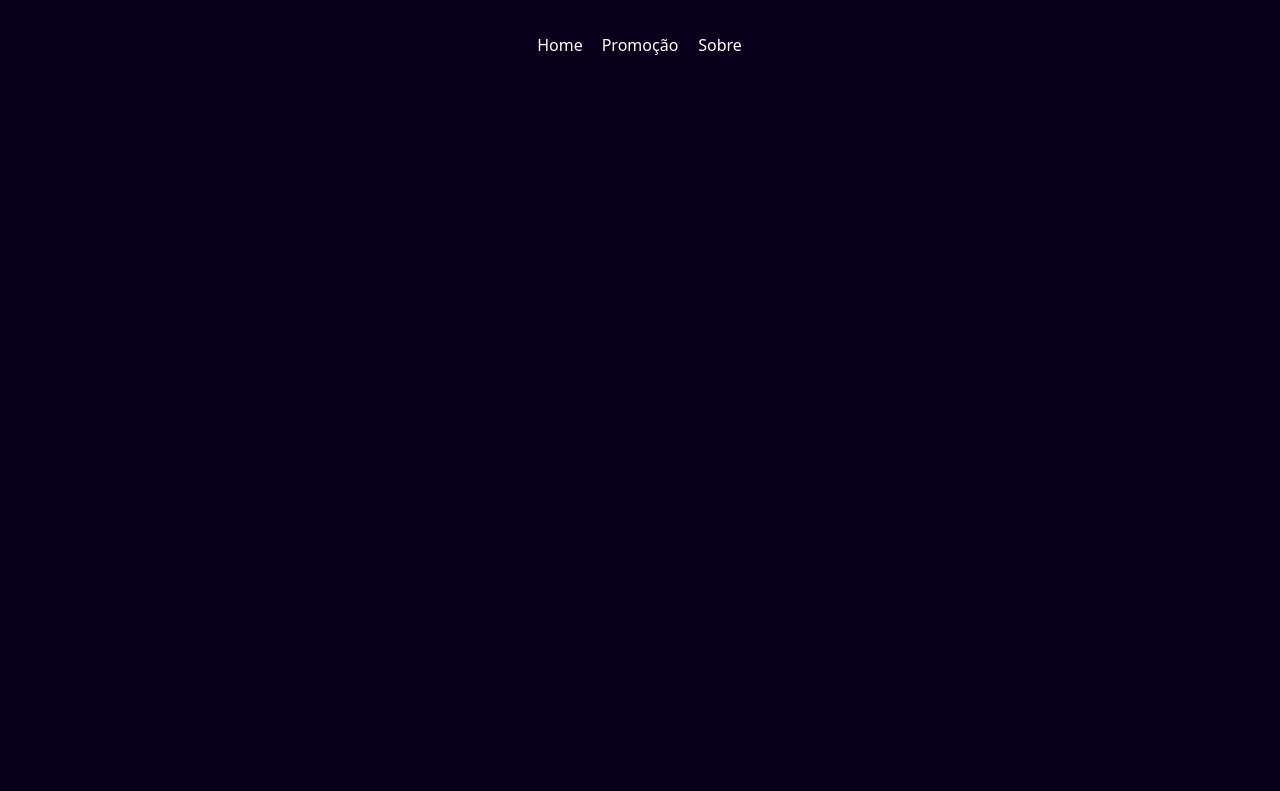
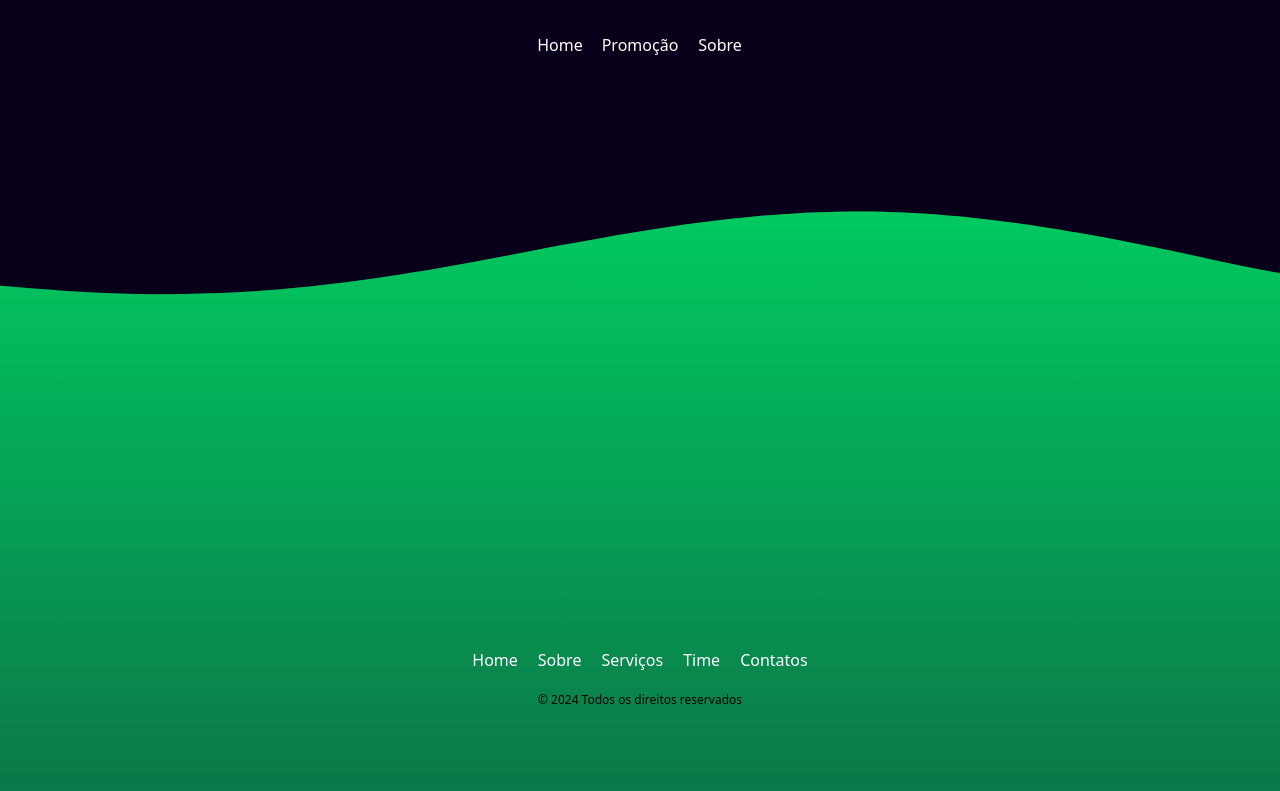
Before and after one commit to FERNANDOIFTO2023/cadastro_e_login-react, a plain HTML site: page index.html in a window 1280 px wide. Drawn offline with Linux system fonts and the light colour scheme.

Commit message:
ondinhas

```diff
--- a/index.html
+++ b/index.html
@@ -24,7 +24,97 @@
         </li>
         <li><a>Sobre</a></li>
       </ul>
+    </nav>
+    <footer>
+      <div class="background">
+        <svg
+          version="1.1"
+          xmlns="http://www.w3.org/2000/svg"
+          xmlns:xlink="http://www.w3.org/1999/xlink"
+          x="0px"
+          y="0px"
+          width="100%"
+          height="100%"
+          viewBox="0 0 1600 900"
+        >
+          <defs>
+            <linearGradient id="bg" x2="0%" y2="100%">
+              <stop
+                offset="0%"
+                style="stop-color:rgb(0, 255, 115, 0.6)"
+              ></stop>
+              <stop
+                offset="100%"
+                style="stop-color: rgba(17, 107, 73, 0.6)"
+              ></stop>
+            </linearGradient>
+            <path
+              id="wave"
+              fill="url(#bg)"
+              d="M-363.852,502.589c0,0,236.988-41.997,505.475,0
+      s371.981,38.998,575.971,0s293.985-39.278,505.474,5.859s493.475,48.368,716.963-4.995v560.106H-363.852V502.589z"
+            />
+          </defs>
+          <g>
+            <use xlink:href="#wave" opacity=".3">
+              <animateTransform
+                attributeName="transform"
+                attributeType="XML"
+                type="translate"
+                dur="8s"
+                calcMode="spline"
+                values="270 230; -334 180; 270 230"
+                keyTimes="0; .5; 1"
+                keySplines="0.42, 0, 0.58, 1.0;0.42, 0, 0.58, 1.0"
+                repeatCount="indefinite"
+              />
+            </use>
+            <use xlink:href="#wave" opacity=".6">
+              <animateTransform
+                attributeName="transform"
+                attributeType="XML"
+                type="translate"
+                dur="6s"
+                calcMode="spline"
+                values="-270 230;243 220;-270 230"
+                keyTimes="0; .6; 1"
+                keySplines="0.42, 0, 0.58, 1.0;0.42, 0, 0.58, 1.0"
+                repeatCount="indefinite"
+              />
+            </use>
+            <use xlink:href="#wave" opacty=".9">
+              <animateTransform
+                attributeName="transform"
+                attributeType="XML"
+                type="translate"
+                dur="4s"
+                calcMode="spline"
+                values="0 230;-140 200;0 230"
+                keyTimes="0; .4; 1"
+                keySplines="0.42, 0, 0.58, 1.0;0.42, 0, 0.58, 1.0"
+                repeatCount="indefinite"
+              />
+            </use>
+          </g>
+        </svg>
+      </div>
 
-    </nav>
+      <section>
+        <ul class="socials">
+          <li><a class="fa-brands fa-facebook"></a></li>
+          <li><a class="fa-brands fa-twitter"></a></li>
+          <li><a class="fa-brands fa-linkedin"></a></li>
+          <li><a class="fa-brands fa-instagram"></a></li>
+        </ul>
+        <ul class="links">
+          <li><a>Home</a></li>
+          <li><a>Sobre</a></li>
+          <li><a>Serviços</a></li>
+          <li><a>Time</a></li>
+          <li><a>Contatos</a></li>
+        </ul>
+        <p class="legal">© 2024 Todos os direitos reservados</p>
+      </section>
+    </footer>
   </div>
 </body>
--- a/style.css
+++ b/style.css
@@ -302,6 +302,82 @@ ul {
     scale: 0 0;
     visibility: hidden;
   }
+  .background {
+    position: absolute;
+    z-index: -1;
+    top: 0;
+    left: 0;
+    right: 0;
+    bottom: 0;
+  }
+
+  .socials, .links {
+    display: flex;
+    list-style: none;
+    padding: 0;
+    margin: 0;
+  }
+
+  .socials{
+    gap: 20px;
+  }
+
+  .socials a {
+    font-size: 24px;
+  }
+
+  .links {
+    gap: 10px;
+  }
+
+  .legal {
+    font-size: 12px;
+    margin: 0;
+  }
+
+  svg {
+    position: absolute;
+    top: 0;
+    left: 0;
+    width: 100%;
+    height: 105%;
+    transform: scaleY(3) scaleX(2.90);
+    transform-origin: bottom;
+    box-sizing: border-box;
+    display: block;
+    pointer-events: none;
+  }
+
+  footer {
+    position: fixed;
+    left: 0;
+    bottom: 12px;
+    display: flex;
+    width: 100%;
+    height: 400px;
+  }
+
+  section {
+    display: flex;
+    flex-direction: column;
+    justify-content: flex-end;
+    gap: 30px;
+    padding-bottom: 80px;
+    padding-left: 60px;
+    width: 100%;
+  }
+
+  @media (width > 420px) {
+    section {
+      align-items: center;
+      padding-left: 0;
+      gap: 20px;
+    }
+
+    .links {
+      gap: 20px;
+    }
+  }
 
 
 /**//**//**//**//**//**//**//**//**//**//**//**//**//**//**//**//**//**//**//**//**//**//**//**//**//**//**//**//**//**//**//**/
```
